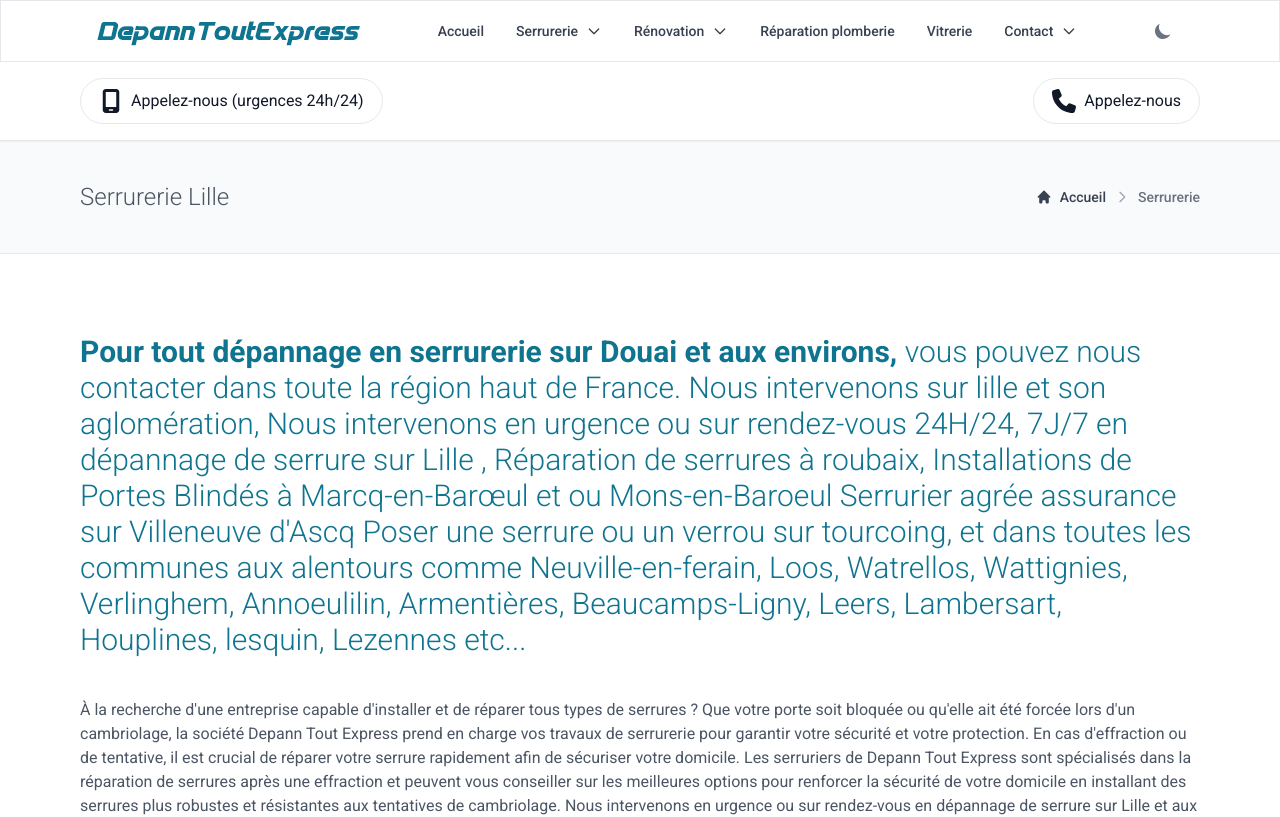
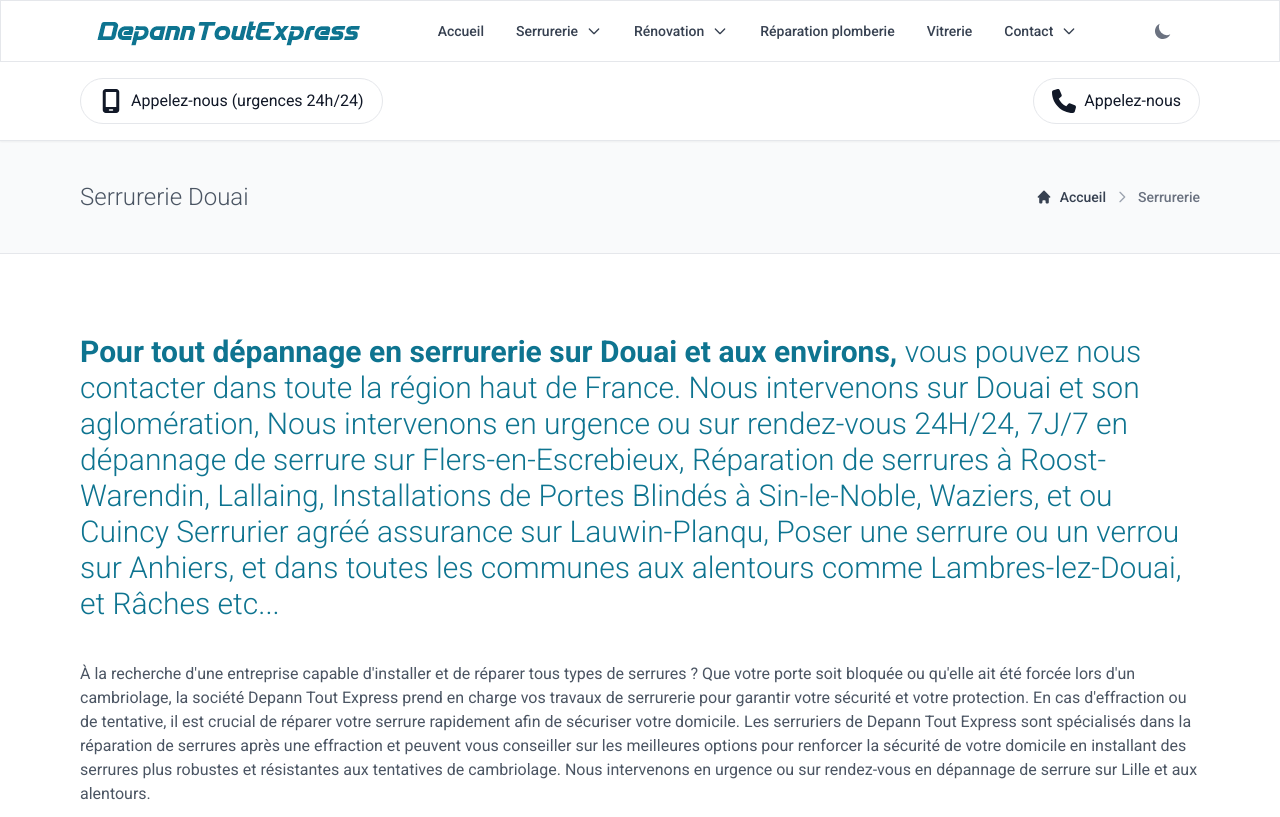
Before and after one commit to momonael221/Depann-Tout-Express, a React (Vite) app: page /serrurerie-douai in a window 1280 px wide. Shown: the top 817 px of the page. Built offline with nearby package versions, Linux system fonts and the light colour scheme.

Commit message:
editing serrurerie douai

```diff
--- a/src/Pages/SerrurerieDouai.tsx
+++ b/src/Pages/SerrurerieDouai.tsx
@@ -10,7 +10,7 @@ export default function Serrurerie() {
         <section className="bg-gray-50 dark:bg-gray-900 border-b dark:border-gray-700">
             <div className="container mx-auto py-10">
                 <div className="flex items-center justify-between gap-4">
-                    <h2 className="text-2xl font-light">Serrurerie Lille</h2>
+                    <h2 className="text-2xl font-light">Serrurerie Douai</h2>
                     <Breadcrumb aria-label="Subpage breadcrumb">
                         <Breadcrumb.Item href="/" icon={HiHome}>Accueil</Breadcrumb.Item>
                         <Breadcrumb.Item>Serrurerie</Breadcrumb.Item>
@@ -24,7 +24,7 @@ export default function Serrurerie() {
                 <div className="grid grid-cols-1 gap-10">
                     <div className="col-span-1">
                         <div className="flex flex-col space-y-8">
-                            <h2 className={"text-cyan-700 text-3xl font-bold"}>Pour tout dépannage en serrurerie sur Douai et aux environs, <span className="font-light">vous pouvez nous contacter dans toute la région haut de France. Nous intervenons sur lille et son aglomération, Nous intervenons en urgence ou sur rendez-vous 24H/24, 7J/7 en dépannage de serrure sur Lille , Réparation de serrures à roubaix, Installations de Portes Blindés à Marcq-en-Barœul   et ou Mons-en-Baroeul  Serrurier agrée assurance sur Villeneuve d'Ascq  Poser une serrure ou un verrou sur tourcoing, et dans toutes les communes aux alentours comme Neuville-en-ferain, Loos, Watrellos, Wattignies, Verlinghem, Annoeulilin, Armentières, Beaucamps-Ligny, Leers, Lambersart, Houplines, lesquin, Lezennes etc...</span></h2>
+                            <h2 className={"text-cyan-700 text-3xl font-bold"}>Pour tout dépannage en serrurerie sur Douai et aux environs, <span className="font-light">vous pouvez nous contacter dans toute la région haut de France. Nous intervenons sur Douai et son aglomération, Nous intervenons en urgence ou sur rendez-vous 24H/24, 7J/7 en dépannage de serrure sur Flers-en-Escrebieux, Réparation de serrures à Roost-Warendin, Lallaing, Installations de Portes Blindés à Sin-le-Noble, Waziers,   et ou Cuincy  Serrurier agréé assurance sur Lauwin-Planqu, Poser une serrure ou un verrou sur Anhiers, et dans toutes les communes aux alentours comme Lambres-lez-Douai, et Râches etc...</span></h2>
                         </div>
                     </div>
                     <div className="col-span-1 space-y-4">
```
